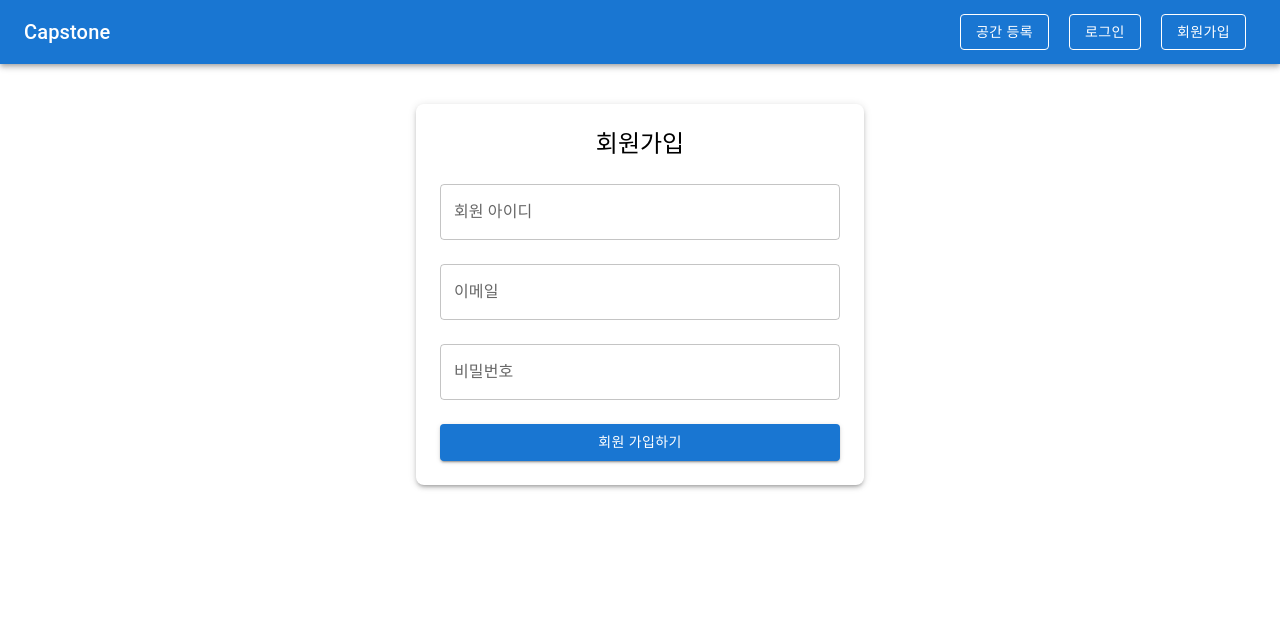
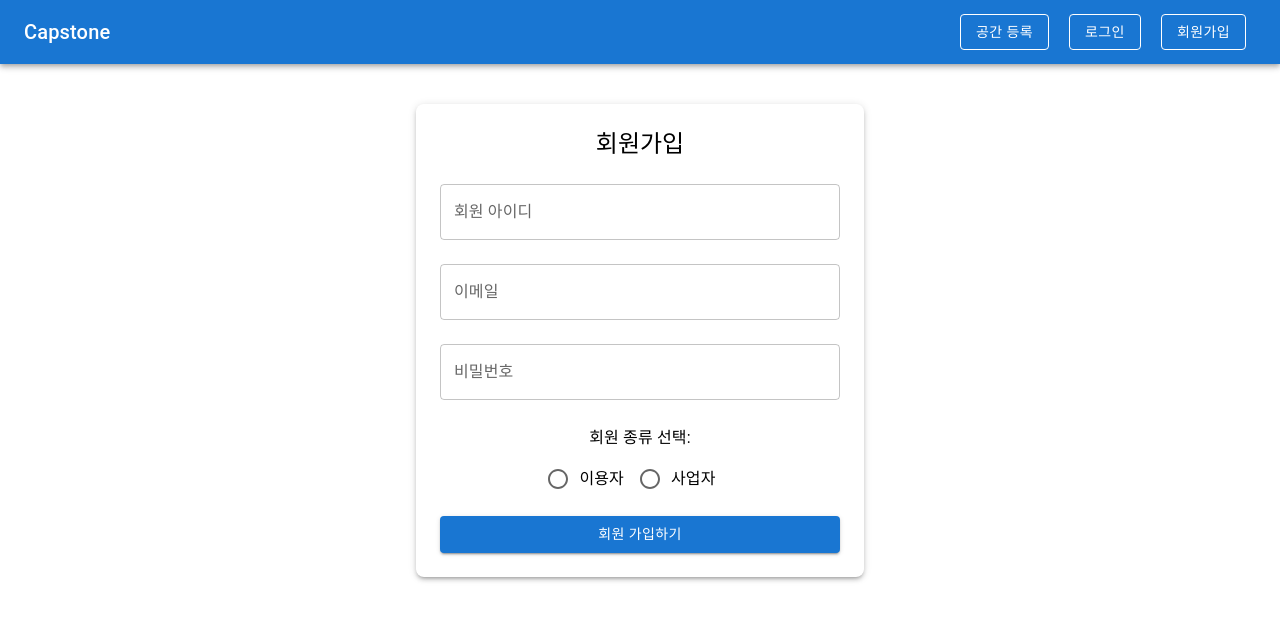
Before and after one commit to Capstone-2024-yh/Front-end, a React (Create React App) app in the folder frontend/: page /register in a window 1280 px wide. Shown: the top 620 px of the page. Built offline with nearby package versions, Linux system fonts and the light colour scheme; the HTML template or start-up script is replaced by a standard one.

Commit message:
Register now gets user type

```diff
--- a/frontend/src/components/login/Login.js
+++ b/frontend/src/components/login/Login.js
@@ -27,14 +27,13 @@ function Login() {
 
       if (response.status === 200) {
         dispatch(loginSuccess({ email }));
-        // 로그인 성공 시 KakaoMap 페이지로 이동
-        navigate('/main'); // '/map' 경로로 리디렉션
+        navigate('/main');
       }
     } catch (error) {
       if (error.response && error.response.status === 401) {
-        setErrorMessage('Invalid credentials');
+        setErrorMessage('회원정보가 존재하지 않습니다.');
       } else {
-        setErrorMessage('An error occurred');
+        setErrorMessage('로그인에 문제가 발생하였습니다.');
       }
     }
   };
--- a/frontend/src/components/login/Register.js
+++ b/frontend/src/components/login/Register.js
@@ -1,5 +1,5 @@
 import React, { useState } from 'react';
-import { TextField, Button, Typography, Box, Alert } from '@mui/material';
+import { TextField, Button, Typography, Box, Alert, FormControlLabel, Radio, RadioGroup } from '@mui/material';
 import axios from '../../axiosConfig';
 import { useNavigate } from 'react-router-dom';
 
@@ -7,25 +7,33 @@ function Register() {
   const [username, setUsername] = useState('');
   const [email, setEmail] = useState('');
   const [password, setPassword] = useState('');
+  const [userType, setUserType] = useState(''); // 회원의 종류 상태 관리
   const [errorMessage, setErrorMessage] = useState('');
   const navigate = useNavigate();
 
   const handleRegister = async (e) => {
     e.preventDefault();
 
+    // 회원 종류 확인 (이용자 또는 사업자 중 하나 선택)
+    if (!userType) {
+      setErrorMessage('회원의 종류를 선택해주세요.');
+      return;
+    }
+
     try {
       const response = await axios.post('/auth/register', {
         username,
         email,
         password,
+        userType,
       });
 
       if (response.status === 200) {
-        alert('Registration successful');
+        alert('회원가입에 성공하였습니다.');
         navigate('/login');
       }
     } catch (error) {
-      setErrorMessage('User registration failed');
+      setErrorMessage('회원가입에 실패하였습니다.');
     }
   };
 
@@ -67,6 +75,26 @@ function Register() {
         value={password}
         onChange={(e) => setPassword(e.target.value)}
       />
+      <Typography variant="subtitle1" gutterBottom sx={{ mt: 2, textAlign: 'center' }}>
+        회원 종류 선택:
+      </Typography>
+      <RadioGroup
+        row
+        value={userType}
+        onChange={(e) => setUserType(e.target.value)}
+        sx={{ justifyContent: 'center' }}
+      >
+        <FormControlLabel
+          value="이용자"
+          control={<Radio />}
+          label="이용자"
+        />
+        <FormControlLabel
+          value="사업자"
+          control={<Radio />}
+          label="사업자"
+        />
+      </RadioGroup>
       {errorMessage && <Alert severity="error">{errorMessage}</Alert>}
       <Button type="submit" variant="contained" color="primary" fullWidth sx={{ mt: 2 }}>
         회원 가입하기
```
